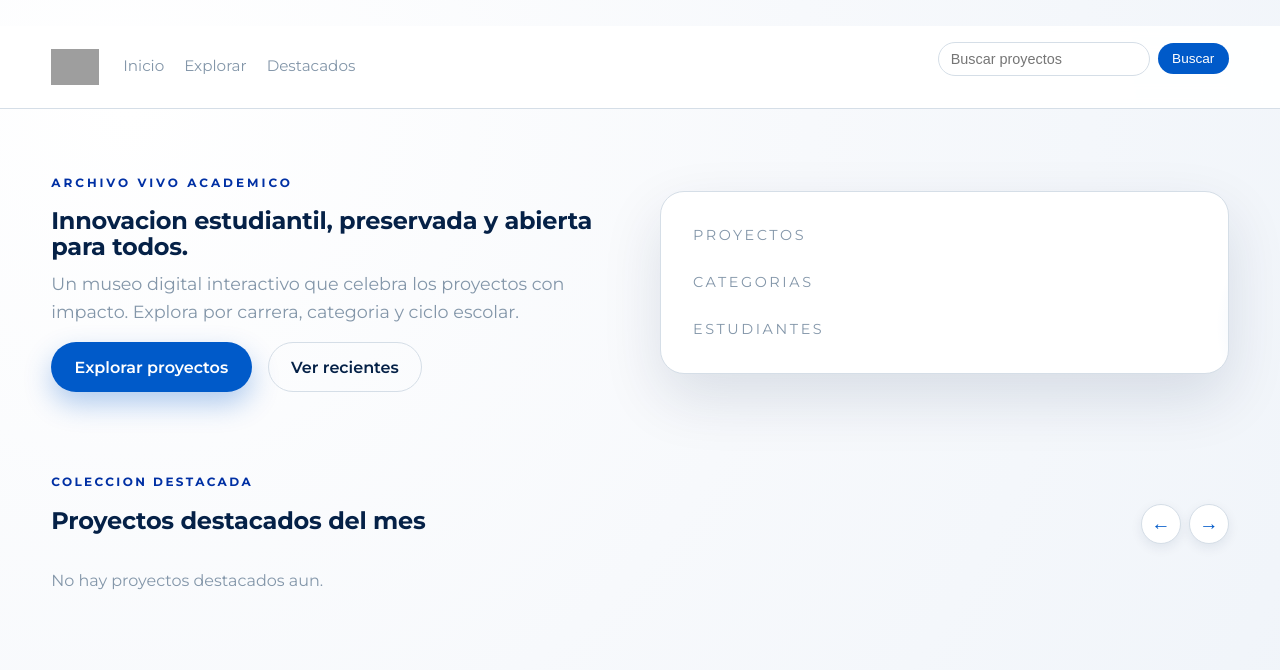
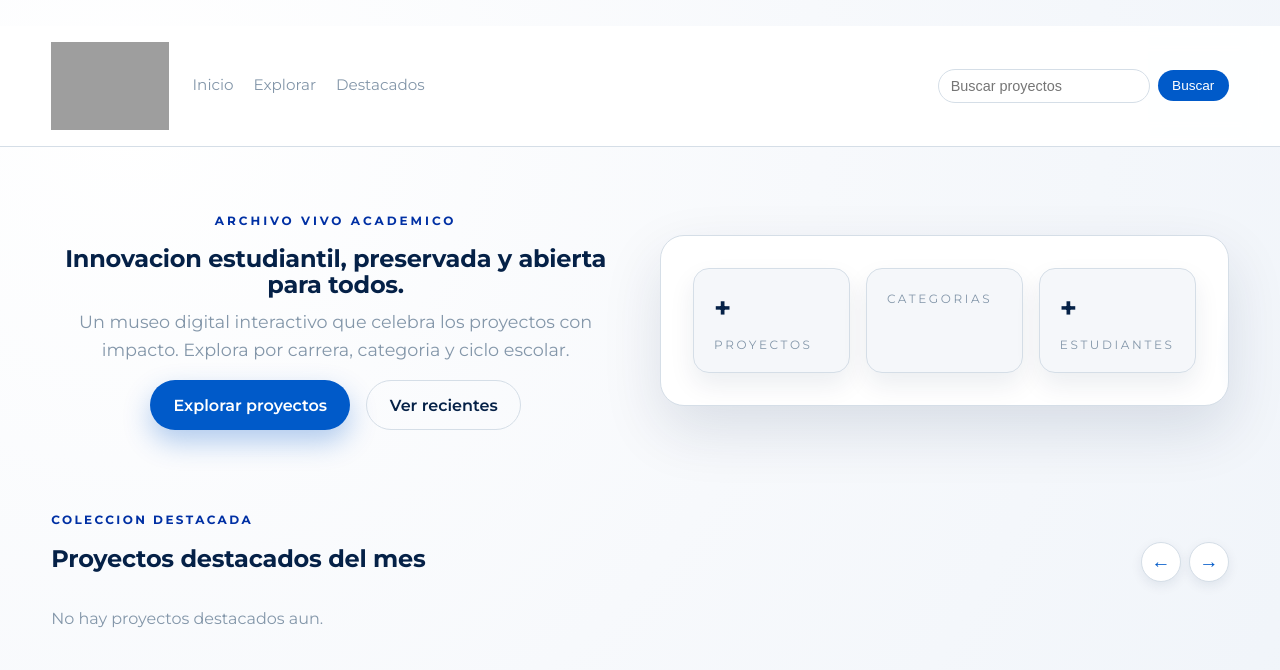
Before and after one commit to obieuan/proyectosEIUMrepo, a Python web app: template templates/index.html in a window 1280 px wide. Shown: the top 670 px of the page. Run offline with Jinja, Linux system fonts and the light colour scheme; the template is opened without the code that fills it, so the values that code supplies are empty; grey boxes are pictures that could not be loaded.

Commit message:
feat: adjust hero layout and login flow

```diff
--- a/static/css/site.css
+++ b/static/css/site.css
@@ -81,7 +81,7 @@ img {
 }
 
 .brand-logo {
-    height: 36px;
+    height: clamp(64px, 8vw, 88px);
     width: auto;
 }
 
@@ -165,6 +165,14 @@ img {
     flex-wrap: wrap;
 }
 
+.hero-copy-centered {
+    text-align: center;
+}
+
+.hero-copy-centered .hero-actions {
+    justify-content: center;
+}
+
 .hero-panel {
     position: relative;
     background: var(--card);
@@ -186,6 +194,29 @@ img {
 .stats {
     display: grid;
     gap: 1.5rem;
+}
+
+.stats-cards {
+    display: grid;
+    grid-template-columns: repeat(3, minmax(0, 1fr));
+    gap: 1rem;
+}
+
+.stat-card {
+    background: var(--bg-alt);
+    border-radius: 16px;
+    padding: 1rem 1.25rem;
+    border: 1px solid var(--stroke);
+    box-shadow: 0 12px 26px rgba(5, 33, 71, 0.08);
+}
+
+.stat-card .stat-number {
+    font-size: 1.8rem;
+}
+
+.stat-card .stat-label {
+    font-size: 0.75rem;
+    letter-spacing: 0.22em;
 }
 
 .stat-number {
@@ -783,6 +814,9 @@ img {
 .admin-admin-list {
     display: grid;
     gap: 0.75rem;
+    max-height: 520px;
+    overflow-y: auto;
+    padding-right: 0.35rem;
 }
 
 .admin-search-item,
@@ -932,6 +966,9 @@ img {
     .project-layout {
         grid-template-columns: 1fr;
     }
+    .stats-cards {
+        grid-template-columns: 1fr;
+    }
 }
 
 @media (max-width: 720px) {
--- a/templates/index.html
+++ b/templates/index.html
@@ -5,7 +5,7 @@
 {% block content %}
 <section class="hero">
     <div class="container hero-grid">
-        <div class="hero-copy reveal">
+        <div class="hero-copy hero-copy-centered reveal">
             <p class="hero-kicker">Archivo vivo academico</p>
             <h1>Innovacion estudiantil, preservada y abierta para todos.</h1>
             <p class="hero-text">
@@ -18,17 +18,17 @@
             </div>
         </div>
         <div class="hero-panel reveal">
-            <div class="stats">
-                <div class="stat">
-                    <span class="stat-number">{{ stats.total }}</span>
+            <div class="stats-cards">
+                <div class="stat-card">
+                    <span class="stat-number">+{{ stats.total }}</span>
                     <span class="stat-label">Proyectos</span>
                 </div>
-                <div class="stat">
+                <div class="stat-card">
                     <span class="stat-number">{{ stats.categories }}</span>
                     <span class="stat-label">Categorias</span>
                 </div>
-                <div class="stat">
-                    <span class="stat-number">{{ stats.students }}</span>
+                <div class="stat-card">
+                    <span class="stat-number">+{{ stats.students }}</span>
                     <span class="stat-label">Estudiantes</span>
                 </div>
             </div>
@@ -45,8 +45,8 @@
                 <h2>Proyectos destacados del mes</h2>
             </div>
             <div class="carousel-controls">
-                <button class="carousel-btn carousel-prev" aria-label="Anterior">←</button>
-                <button class="carousel-btn carousel-next" aria-label="Siguiente">→</button>
+                <button class="carousel-btn carousel-prev" aria-label="Anterior">&larr;</button>
+                <button class="carousel-btn carousel-next" aria-label="Siguiente">&rarr;</button>
             </div>
         </div>
         <div class="featured-grid" id="featured-carousel">
```
Also changed, not shown: app.py (+30 -1 lines).
